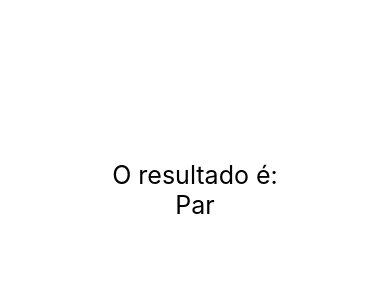
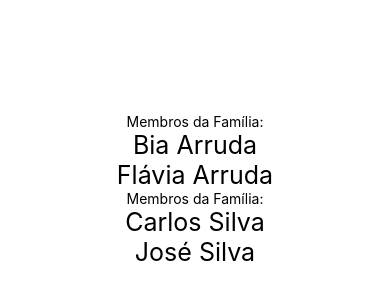
Before and after one commit to JordyLimaEng/React-Native, a React Native app: screen / in a window 390 px wide. Shown: the part 232-532 px from the top of the page. Built offline with nearby package versions, Linux system fonts and the light colour scheme.

Commit message:
Manipulando props.children

```diff
--- a/src/App.js
+++ b/src/App.js
@@ -1,11 +1,25 @@
 import React from 'react'
 import { View, StyleSheet, SafeAreaView } from 'react-native'
 
-import ParImpar from './components/ParImpar'
+import Familia from './components/relacao/Familia'
+import Membro from './components/relacao/Membro'
+
 export default () =>  (
 
     <SafeAreaView style={style.App}>
-        <ParImpar num={4}/>
+
+
+        <Familia>
+            <Membro nome="Bia" sobrenome="Arruda"/>
+            <Membro nome="Flávia" sobrenome="Arruda"/>
+        </Familia>
+
+        <Familia>
+            <Membro nome="Carlos" sobrenome="Silva"/>
+            <Membro nome="José" sobrenome="Silva"/>
+        </Familia>
+
+
     </SafeAreaView>
 
 )
--- a/src/components/ParImpar.js
+++ b/src/components/ParImpar.js
@@ -7,7 +7,7 @@
         return (
             <View>
                 <Text style={Estilo.fontM}> O resultado é: </Text>
-                {num % 2 === 0 //if ternario
+                {num % 2 === 0
                     ? <Text style={Estilo.fontM}> Par </Text>
                     : <Text style={Estilo.fontM}> Impar </Text>
                 }
--- /dev/null
+++ b/src/components/relacao/Familia.js
@@ -0,0 +1,12 @@
+import React from 'react'
+import Membro from './Membro'
+import { Text } from 'react-native';
+
+export default props =>{
+    return (
+        <>
+            <Text>Membros da Família:</Text>
+            {props.children}
+        </>
+    )
+}
--- /dev/null
+++ b/src/components/relacao/Membro.js
@@ -0,0 +1,12 @@
+import React from 'react'
+import {Text} from 'react-native'
+import Estilo from '../estilo'
+
+export default props =>{
+    return (
+        <Text style={Estilo.fontM}>
+            {props.nome} {props.sobrenome}
+        </Text>
+
+    )
+}
```
